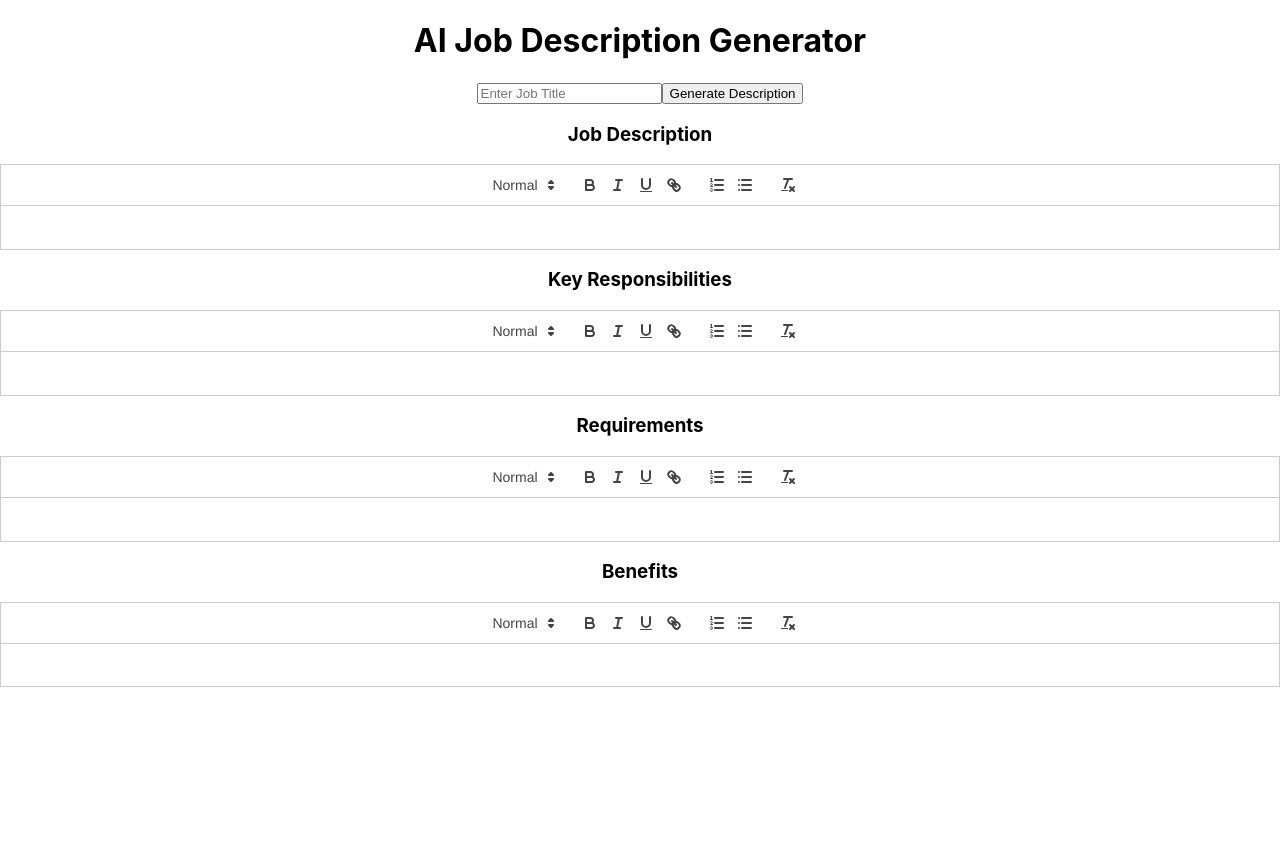
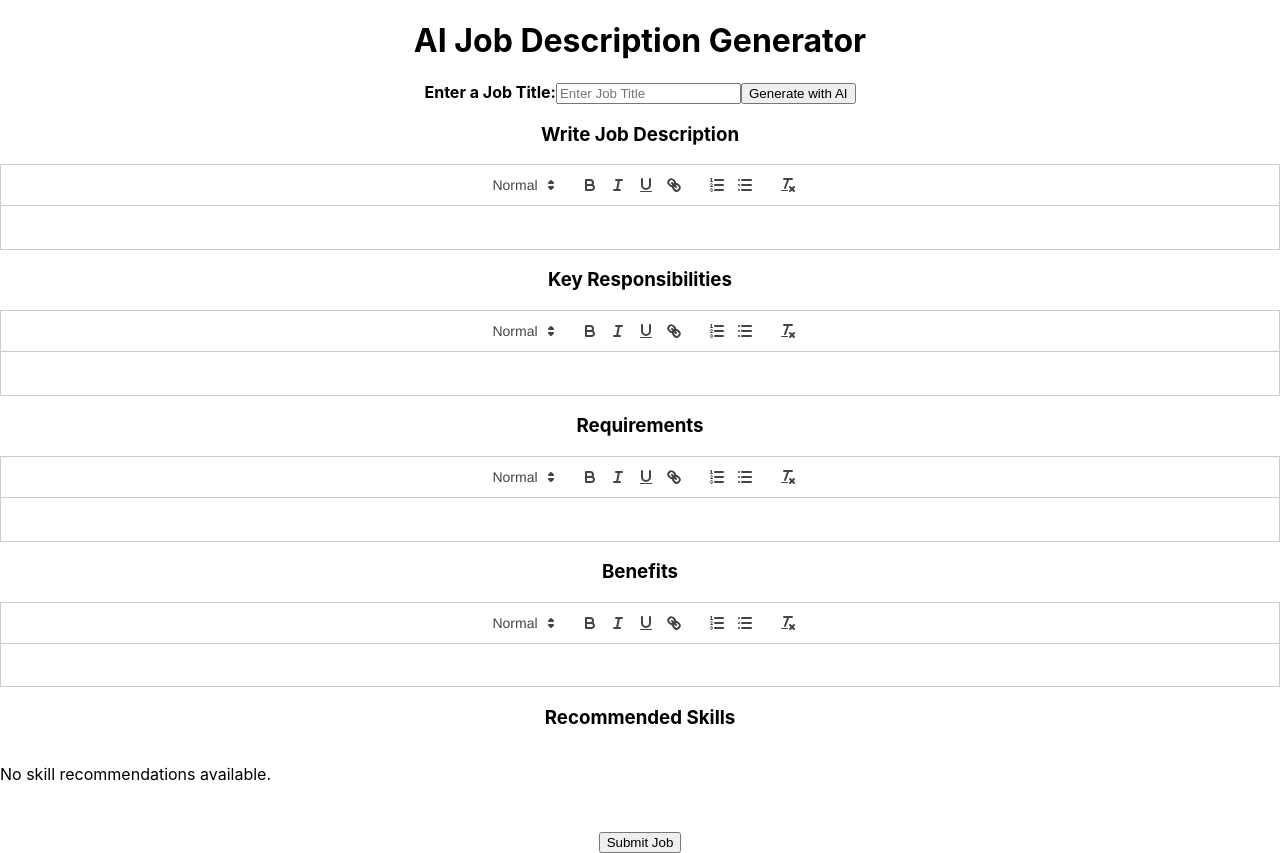
Before and after one commit to sarmadsaleem333/Job-Description-Generator, a React (Create React App) app: page /job-decription in a window 1280 px wide. Before the commit the page ends 800 px from the top, so only its background shows below. Built offline with nearby package versions, Linux system fonts and the light colour scheme.

Commit message:
Added skill recommender

```diff
--- a/src/JobDescription.jsx
+++ b/src/JobDescription.jsx
@@ -17,103 +17,168 @@ const JobDescription = () => {
   const [responsibilities, setResponsibilities] = useState("");
   const [requirements, setRequirements] = useState("");
   const [benefits, setBenefits] = useState("");
+  const [skills, setSkills] = useState([]); // Skill recommendations from the API
+  const [selectedSkills, setSelectedSkills] = useState([]); // To store user's selected skills
   const [error, setError] = useState("");
   const [loading, setLoading] = useState(false); // Loader state
+  const [isAIUsed, setIsAIUsed] = useState(false); // Track if AI is used for generation
 
-  // getting job details from api made for gemini
-
+  // getting job details from the API based on the user's input (dynamic API call)
   const getJobDetailsMutation = useMutation({
-    mutationFn: (values) => {
-      const protocol = window.location.protocol;
+    mutationFn: (jobTitle) => {
       setLoading(true); // Show loader when the request starts
-
-      return axios.post(`https://9934ace31540.ngrok.app/api/jobs/ai-content`, {
-        job_title: values,
-      });
+      return axios.get(
+        `http://127.0.0.1:8000/recommend_skills/?job_title=${jobTitle}`,
+        {}
+      );
     },
     onSuccess: (data) => {
       setDescription(data.data.description || "");
       setResponsibilities(data.data.responsibilities || "");
       setRequirements(data.data.requirements || "");
       setBenefits(data.data.benefits || "");
+      setSkills(data.data.skills || []); // Set skills recommendation from the API
       setError("");
-      setLoading(false); // Hide loader when request completes
+      setIsAIUsed(true); // AI was used
+      setLoading(false); // Hide loader when the request completes
     },
     onError: (error) => {
       setDescription("No description found for this job title.");
       setResponsibilities("");
       setRequirements("");
       setBenefits("");
+      setSkills([]); // Reset skills on error
       setError("Something went wrong, please try again.");
       setLoading(false); // Hide loader on error
     },
   });
 
-  const getJobDetails = async (values) => {
-    await getJobDetailsMutation.mutate(values);
+  const getJobDetails = async () => {
+    if (prompt) {
+      await getJobDetailsMutation.mutate(prompt); // Use dynamic job title from user input
+    } else {
+      setError("Please enter a job title.");
+    }
+  };
+
+  const handleSkillSelection = (skill) => {
+    if (selectedSkills.find((s) => s.skill_id === skill.skill_id)) {
+      setSelectedSkills(
+        selectedSkills.filter((s) => s.skill_id !== skill.skill_id)
+      );
+    } else {
+      setSelectedSkills([...selectedSkills, skill]);
+    }
+  };
+
+  const handleSubmit = () => {
+    const jobDetails = {
+      title: prompt,
+      description,
+      responsibilities,
+      requirements,
+      benefits,
+      skills: selectedSkills.map((skill) => ({
+        skill_id: skill.skill_id,
+        skill_name: skill.skill_name,
+      })),
+    };
+
+    console.log("Submitting Job Details: ", jobDetails);
   };
 
   return (
     <div>
       <h1>AI Job Description Generator</h1>
+
+      <div style={{ marginBottom: "1rem" }}>
+        <label>
+          <strong>Enter a Job Title:</strong>
+        </label>
         <input
           type="text"
           value={prompt}
           onChange={(e) => setPrompt(e.target.value)}
           placeholder="Enter Job Title"
         />
-      <button onClick={() => getJobDetails(prompt)}>
-        Generate Description
-      </button>
+        <button onClick={getJobDetails}>Generate with AI</button>
+      </div>
 
-      {loading ? ( // Show the loader when loading is true
-        <Loader />
-      ) : (
-        <>
-          {/* Job Description Section */}
-          <h3>Job Description</h3>
+      {/* Display the loader */}
+      {loading && <Loader />}
+      <h3>Write Job Description</h3>
+
       <ReactQuill
         value={description}
-            readOnly
+        onChange={setDescription} // Make editable
         theme="snow"
         style={{ marginBottom: "1rem" }}
       />
 
-          {/* Responsibilities Section */}
       <h3>Key Responsibilities</h3>
       <ReactQuill
         value={responsibilities}
-            readOnly
+        onChange={setResponsibilities} // Make editable
         theme="snow"
         style={{ marginBottom: "1rem" }}
       />
 
-          {/* Requirements Section */}
       <h3>Requirements</h3>
       <ReactQuill
         value={requirements}
-            readOnly
+        onChange={setRequirements} // Make editable
         theme="snow"
         style={{ marginBottom: "1rem" }}
       />
 
-          {/* Benefits Section */}
       <h3>Benefits</h3>
       <ReactQuill
         value={benefits}
-            readOnly
+        onChange={setBenefits} // Make editable
         theme="snow"
         style={{ marginBottom: "1rem" }}
       />
 
-          {error && <p style={{ color: "red" }}>{error}</p>}
-        </>
+      {/* Skill Recommendations */}
+      <h3>Recommended Skills {isAIUsed && "(AI Recommendations)"}</h3>
+      <div style={{ marginBottom: "1rem", display: "flex", flexWrap: "wrap" }}>
+        {skills.length > 0 ? (
+          skills.map((skill) => (
+            <div
+              key={skill.skill_id}
+              onClick={() => handleSkillSelection(skill)}
+              style={{
+                padding: "0.5rem 1rem",
+                margin: "0.5rem",
+                borderRadius: "20px",
+                backgroundColor: selectedSkills.find(
+                  (s) => s.skill_id === skill.skill_id
+                )
+                  ? "#4CAF50"
+                  : "#f0f0f0",
+                cursor: "pointer",
+                color: selectedSkills.find((s) => s.skill_id === skill.skill_id)
+                  ? "#fff"
+                  : "#000",
+              }}
+            >
+              {skill.skill_name}
+            </div>
+          ))
+        ) : (
+          <p>No skill recommendations available.</p>
         )}
+      </div>
+
+      {/* Submit Button */}
+      <button onClick={handleSubmit} style={{ marginTop: "1rem" }}>
+        Submit Job
+      </button>
     </div>
   );
 };
 
-// Simple CSS for loader
+// Loader CSS
 const style = document.createElement("style");
 style.innerHTML = `
   .loader {
```
Lines whose indentation alone changed are shown as unchanged.
